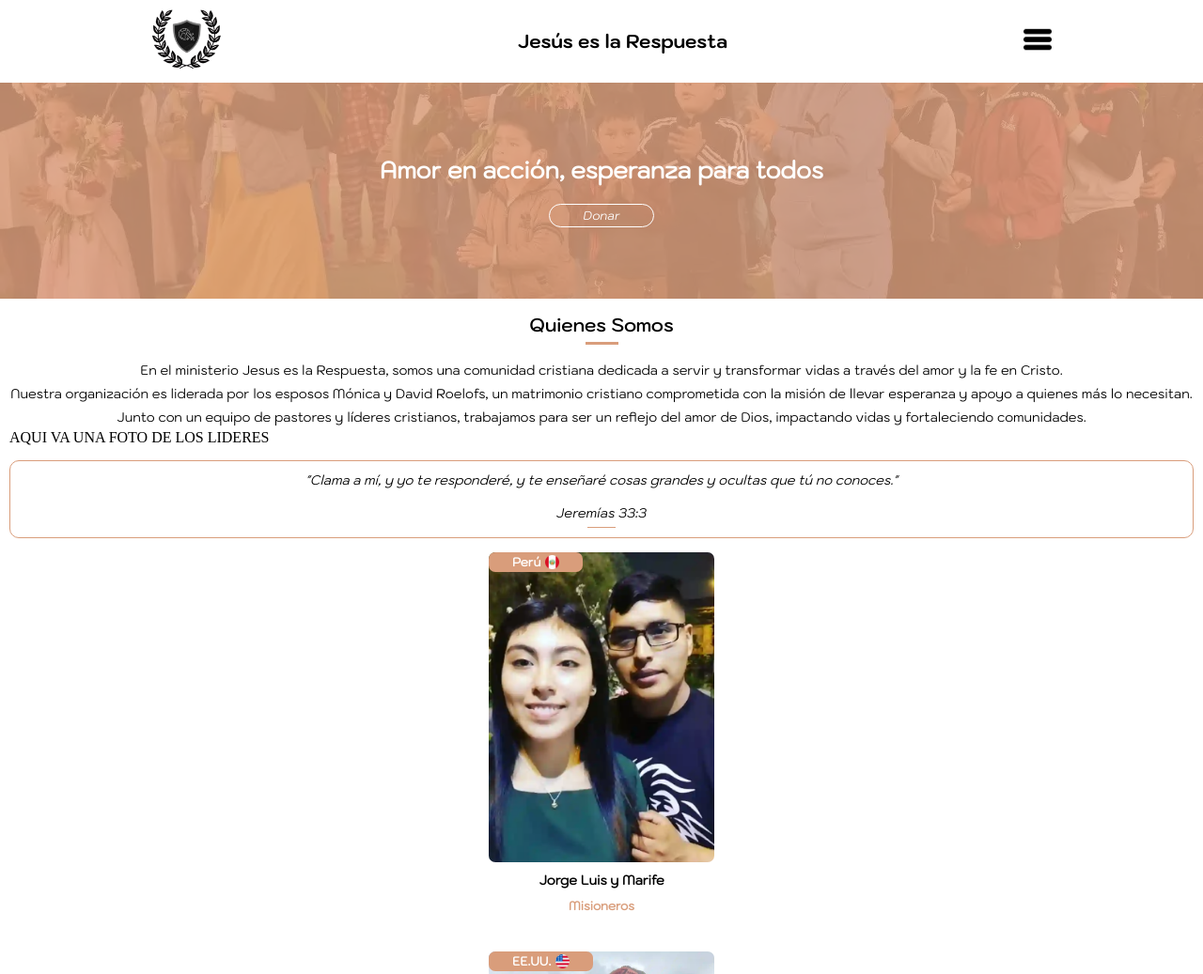
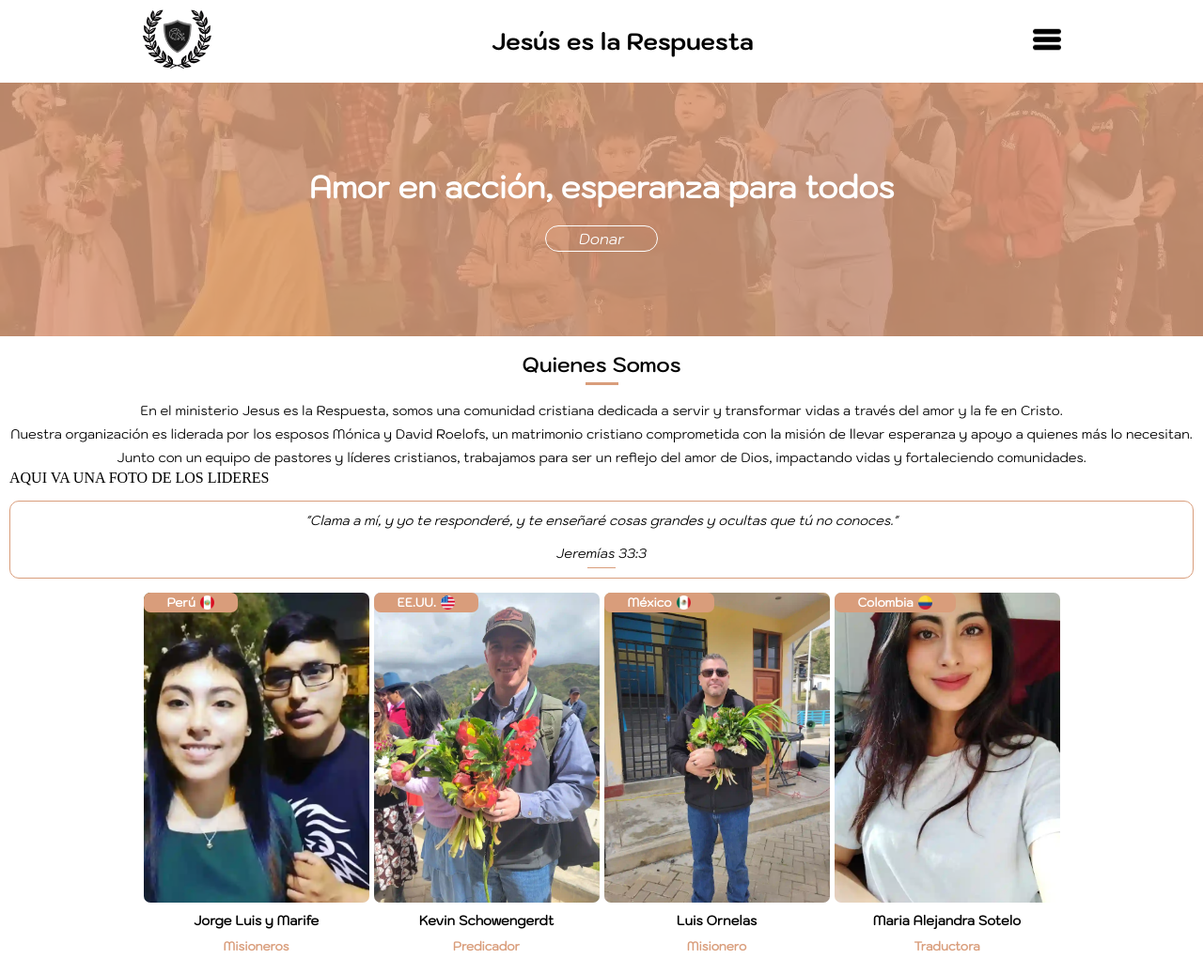
Before and after one commit to GonzaloDEV0210/Jesus_is_the_answer, a website: page index.html in a window 1280 px wide. Shown: the top 1037 px of the page at 94% size. Drawn offline with nearby package versions, Linux system fonts and the light colour scheme.

Commit message:
avanzando con el responsive hasta 520 px

```diff
--- a/css/styles.css
+++ b/css/styles.css
@@ -563,3 +563,56 @@
         margin-bottom: 30px;
     }
 }
+
+/* 424px */
+@media (min-width: 424px) {
+    .titulo {
+        font-size: 23px;
+    }
+
+    .title_banner {
+        font-size: 28px;
+    }
+
+    .button_banner_donar {
+        font-size: 16px;
+    }
+
+    .title_quienes_somos, .title_misiones, .title_tienda {
+        font-size: 22px;
+    }
+
+    .container_card_misioneros {
+        width: 280px;
+    }
+
+    #slide_misiones {
+        width: 380px;
+    }
+}
+
+/* 520px */
+@media (min-width: 520px) {
+    .titulo {
+        font-size: 25px;
+    }
+
+    .container_banner {
+        height: 270px;
+    }
+
+    .title_banner {
+        font-size: 33px;
+    }
+
+    .container_card_misioneros {
+        width: 240px;
+    }
+
+    .misioneros_inicio {
+        flex-wrap: wrap;
+        gap: 5px;
+        flex-direction: row;
+        justify-content: center;
+    }
+}
```
